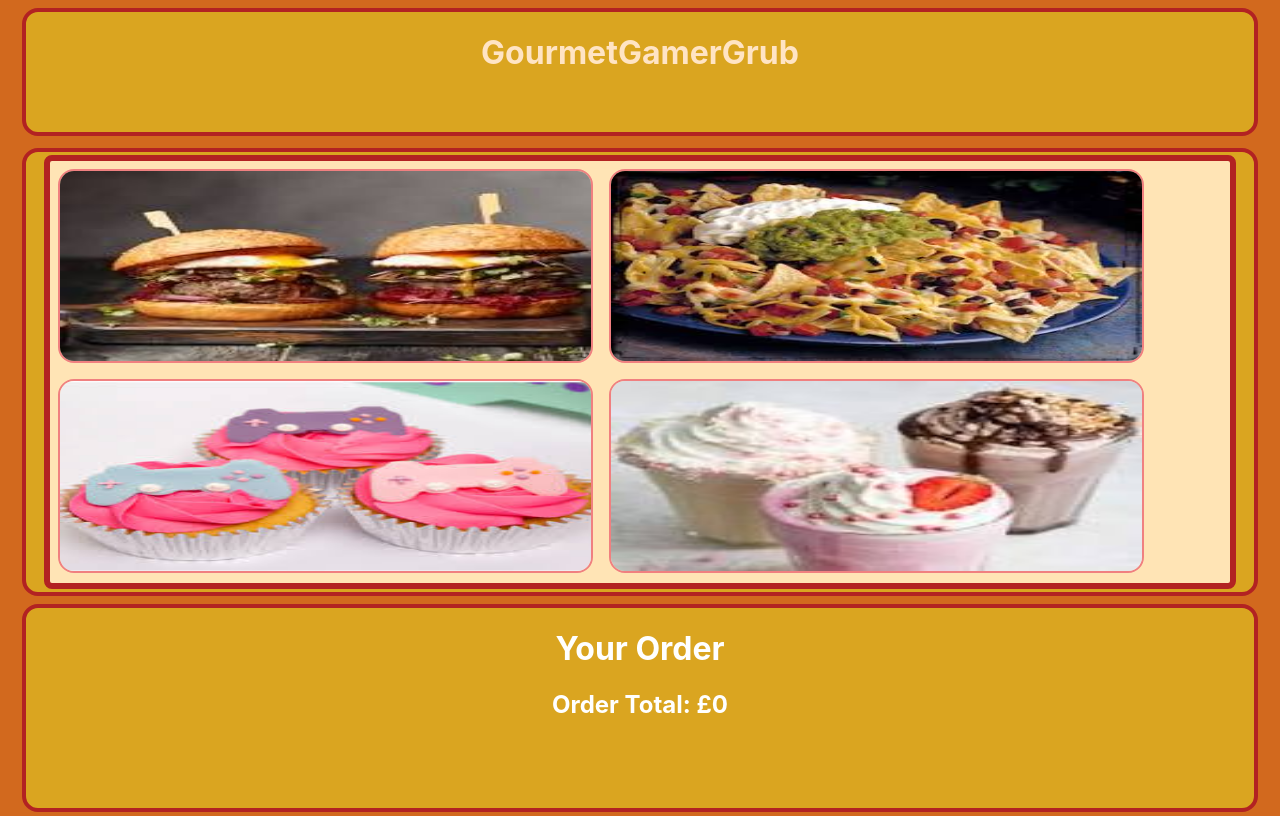
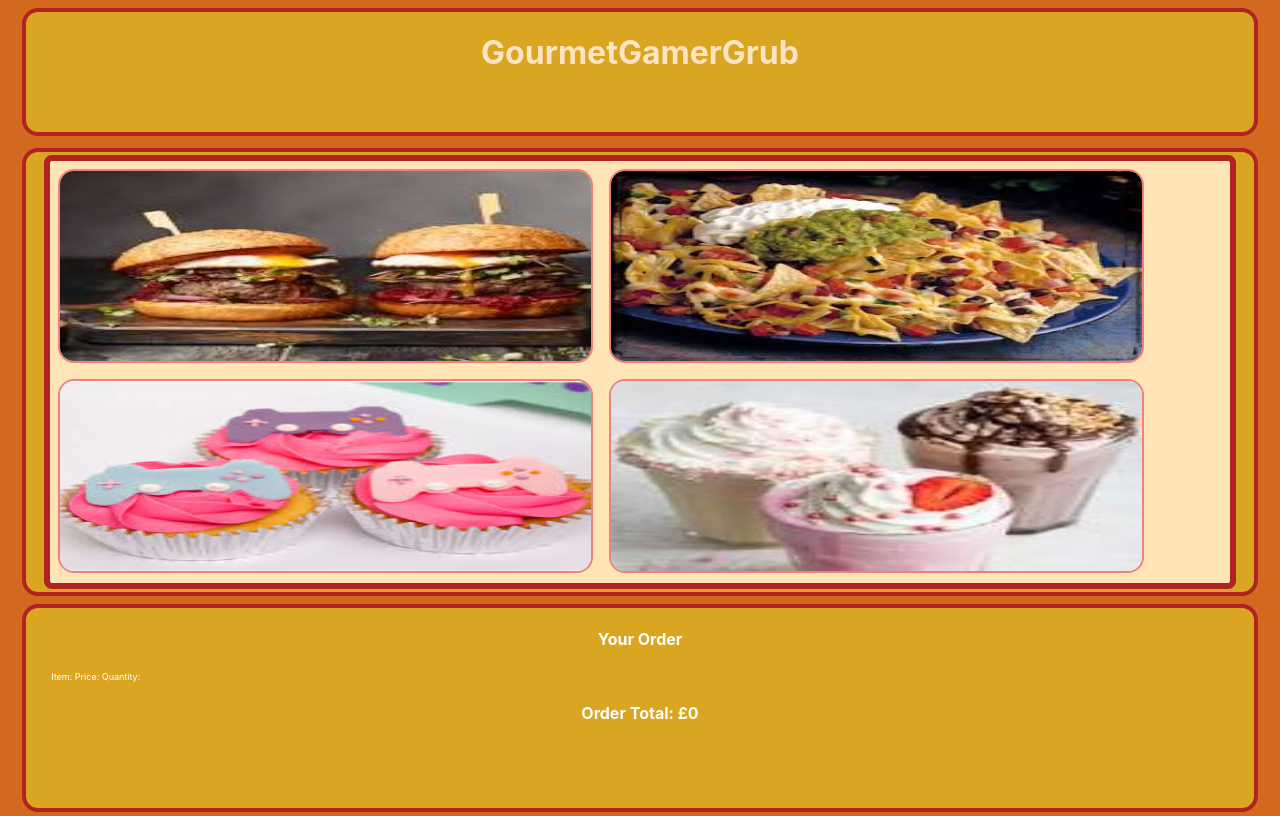
Before and after one commit to Mikeecee1/GourmetGamerGrub, a React (Create React App) app in the folder gourmetgamergrub/: page / in a window 1280 px wide. Built offline with nearby package versions, Linux system fonts and the light colour scheme.

Commit message:
fixed most of basket functionality
add/ remove buttons now working correctly.
total working ok - but using stale value when adding items - it calculates the old value instead of new value.
order items displaying in basket - but need to format and use scroll

```diff
--- a/gourmetgamergrub/src/App.js
+++ b/gourmetgamergrub/src/App.js
@@ -1,6 +1,6 @@
 
 import './App.css';
-import { useState } from 'react';
+import { useState , useEffect} from 'react';
 import CategoryPanel from './components/CategoryPanel';
 import Basket from './components/Basket';
 import mainsArray from './models/Categories';
@@ -14,9 +14,10 @@ function App() {
   //variables
   const [showMenu, setShowMenu] = useState(false)
   const [catMenu, setCatMenu] = useState(mainsArray)
-  const [catArray, setCatArray] = useState([0,1,2,3])
+  // const [catArray, setCatArray] = useState([0,1,2,3])
   const [order, setOrder] = useState([]);
   const [orderTotal, setOrderTotal] = useState(0);
+
   //functions
   /**
    *
@@ -24,21 +25,21 @@ function App() {
    * updates state of order and total
    */
   function addItem(foodItem){
-    // console.log(order)
-    // console.log(foodItem)
-
+    let newOrder = []
     if(!checkItem(foodItem.getId())){
         const newItem = {id: foodItem.getId(), name: foodItem.getName(), price: foodItem.getPrice(), quantity: 1}
-        setOrder([...order, newItem])
-       console.log(order)
-       updateOrderTotal();
+        if(order.length === 0){
+          newOrder  =  [newItem]
+          setOrder(newOrder)
+        } else {
+          newOrder =  [...order,newItem]
+          setOrder(newOrder)
+        }
     } else {
-      setOrder( order.map ((item) => item.id === foodItem.getId()? {...item, quantity: item.quantity  + 1}: item));
-      console.log(order)
-      updateOrderTotal();
+      newOrder = order.map ((item) => item.id === foodItem.getId()? {...item, quantity: item.quantity  + 1}: item);
+      setOrder(newOrder)
     }
-
-
+    updateOrderTotal();
   }
   /**
    *
@@ -46,15 +47,14 @@ function App() {
    * with quantity >0
    */
   function removeItem(foodItem){
-    console.log(foodItem)
+    // console.log(foodItem)
     if(checkItem(foodItem.getId())){
       setOrder( order.map ((item) => item.id === foodItem.getId()? {...item, quantity: (item.quantity = item.quantity -1)}: item));
-
     }
     const filteredOrder = order.filter((item) => item.quantity !== 0)
     setOrder(filteredOrder)
     updateOrderTotal();
-    // console.log(order)
+
   }
   //helper functions
   // checks if item is in order
@@ -68,8 +68,9 @@ function App() {
   }
   // update total value of order
   function updateOrderTotal(){
+    const tempArray = order;
     let total=0;
-    order.forEach((item) => {
+    tempArray.forEach((item) => {
       total += item.quantity * item.price;
     } )
     setOrderTotal(total);
--- a/gourmetgamergrub/src/components/Basket.jsx
+++ b/gourmetgamergrub/src/components/Basket.jsx
@@ -8,19 +8,19 @@ function Basket(props){
     //html
     return(
         <div className='order'>
-        <h1>Your Order</h1>
+        <h4>Your Order</h4>
         {/* //map function to display order items */}
-        <h2>Order Total:  £{props.totalVal}</h2>
+        <p> Item:       Price:       Quantity: </p>
         {props.basketItems.map((item) =>{
-            return
-            (
-            <p> 'ID: ',{ item.id}, 'Item: ', {item.name}, 'Price: ', {item.price}, 'Quantity: ', {item.quantity}</p>
+            //  {console.log(basketItems)}
+            return(
+            <p>{item.name}      {item.price}      {item.quantity}</p>
             )
         }
         )}
+        <h4>Order Total:  £{props.totalVal}</h4>
         </div>
-    )
-
+        )
     }
 
     export default Basket
--- a/gourmetgamergrub/src/components/BasketStyles.css
+++ b/gourmetgamergrub/src/components/BasketStyles.css
@@ -0,0 +1,5 @@
+.order p{
+    font-size: xx-small;
+    text-align: left;
+    margin-left: 2vw;
+}
```
